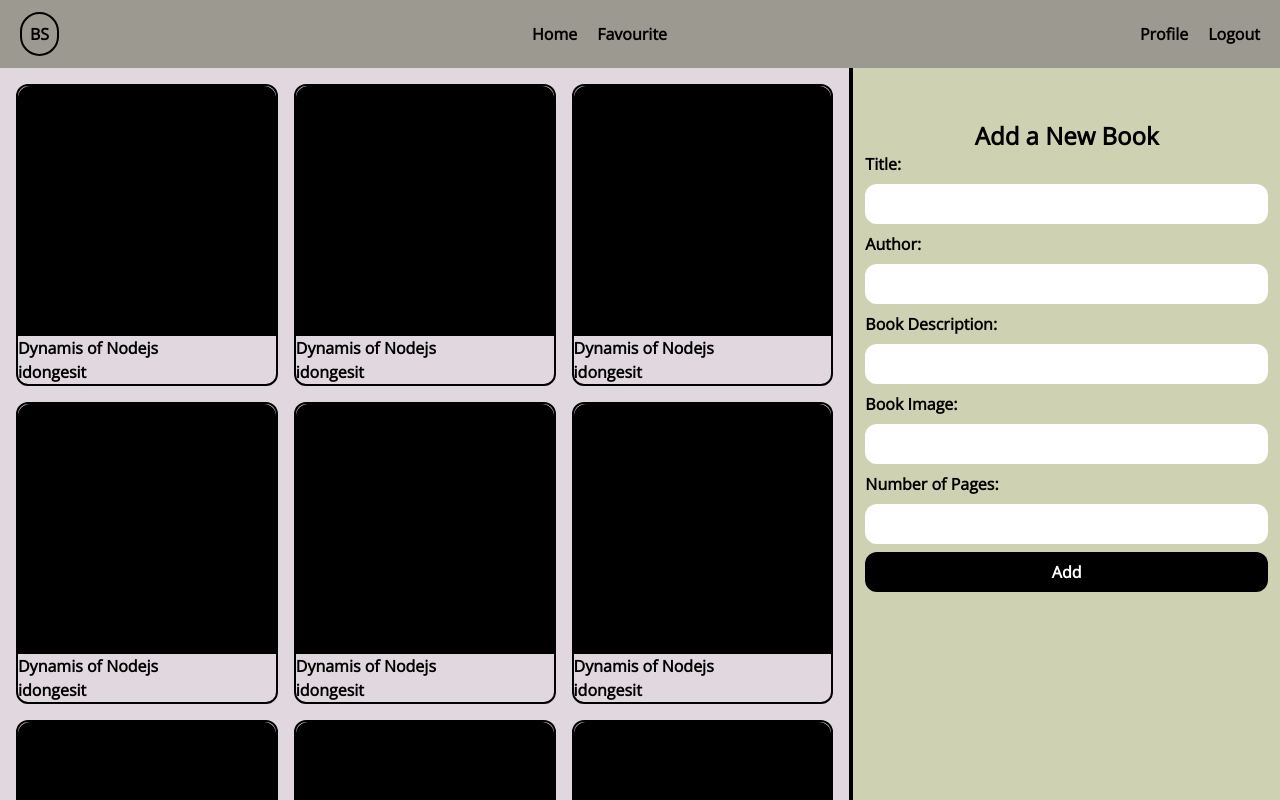
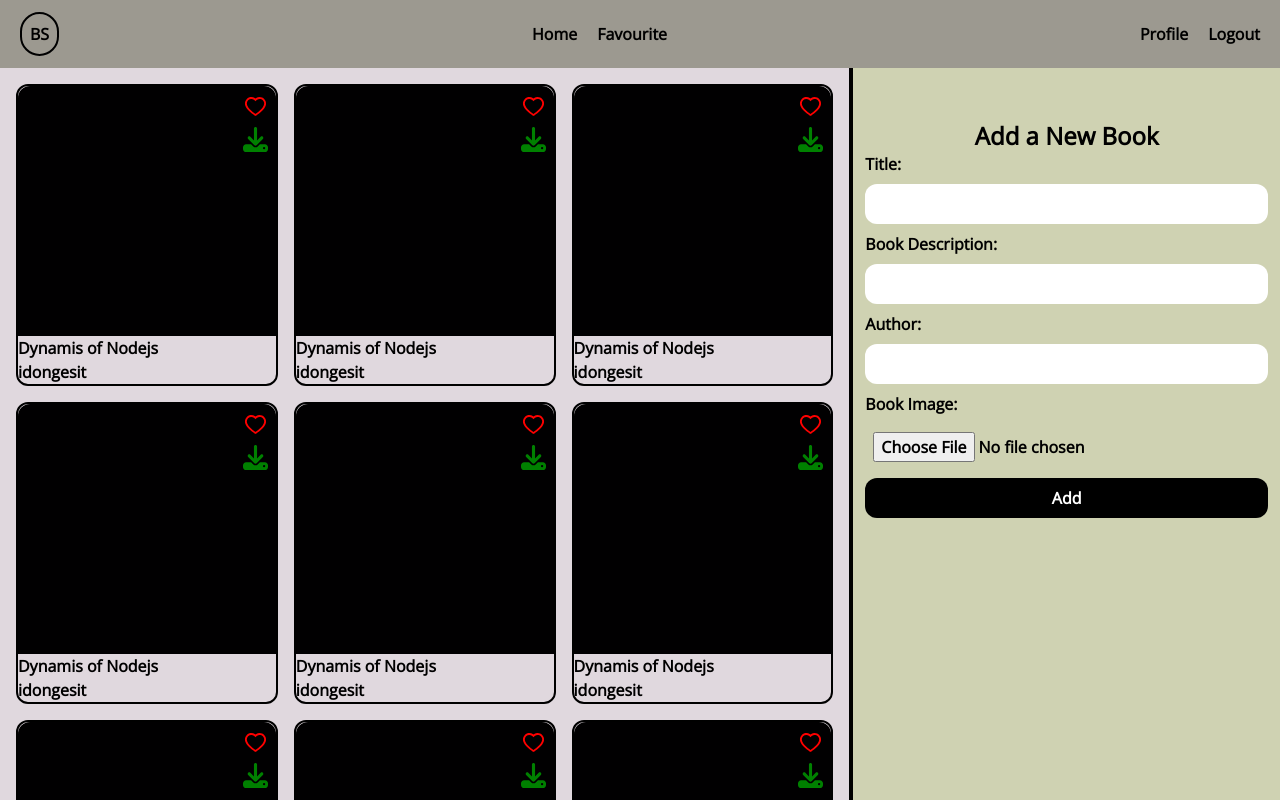
Before and after one commit to joshosim/BS, a React (Create React App) app in the folder frontend/: page / in a window 1280 px wide. Shown: the top 800 px of the page. Built offline with nearby package versions, Linux system fonts and the light colour scheme.

Commit message:
Update on the frontend features -3a

```diff
--- a/frontend/package.json
+++ b/frontend/package.json
@@ -8,7 +8,7 @@
     "@testing-library/user-event": "^13.5.0",
     "react": "^18.2.0",
     "react-dom": "^18.2.0",
-    "react-icon": "^1.0.0",
+    "react-icons": "^5.0.1",
     "react-router-dom": "^6.21.3",
     "react-scripts": "5.0.1",
     "tailwindcss": "^3.4.1",
--- a/frontend/src/App.js
+++ b/frontend/src/App.js
@@ -9,7 +9,8 @@ import Favourite from "./pages/Favourite";
 
 function App() {
   return (
-    <div>
+    <div className="h-screen">
+      <div className="">
         <BrowserRouter>
           <NavBar />
           <Routes>
@@ -22,6 +23,7 @@ function App() {
           </Routes>
         </BrowserRouter>
       </div>
+    </div>
   );
 }
 
--- a/frontend/src/components/AddNewBook.js
+++ b/frontend/src/components/AddNewBook.js
@@ -1,55 +1,49 @@
 import React, { useState } from "react";
 
 const AddNewBook = () => {
-  const [email, setEmail] = useState("");
-  const [password, setPassword] = useState("");
+  const [bookTitle, setBookTitle] = useState("");
+  const [bookDescription, setBookDescription] = useState("");
+  const [author, setAuthor] = useState("");
+  const [image, setImage] = useState(null);
 
   return (
     <div className="bg-[#CFD2B2]">
       <form className="mx-auto rounded-2xl my-10  p-3 font-bold">
         <h1 className="text-center text-2xl">Add a New Book</h1>
-        <label htmlFor="email">Title:</label>
+        <label htmlFor="title">Title:</label>
         <input
-          type="email"
-          value={email}
+          type="text"
+          value={bookTitle}
           onChange={(e) => {
-            setEmail(e.target.value);
+            setBookTitle(e.target.value);
           }}
           className="px-2 py-2 rounded-xl my-2"
         />
-        <label htmlFor="password">Author:</label>
+
+        <label htmlFor="bookDescription">Book Description:</label>
         <input
-          type="password"
-          value={password}
+          type="text"
+          value={bookDescription}
           onChange={(e) => {
-            setPassword(e.target.value);
+            setBookDescription(e.target.value);
           }}
           className="px-2 py-2 rounded-xl my-2"
         />
-        <label htmlFor="password">Book Description:</label>
+        <label htmlFor="author">Author:</label>
         <input
-          type="password"
-          value={password}
+          type="text"
+          value={author}
           onChange={(e) => {
-            setPassword(e.target.value);
+            setAuthor(e.target.value);
           }}
           className="px-2 py-2 rounded-xl my-2"
         />
-        <label htmlFor="password">Book Image:</label>
+        <label htmlFor="bookImage">Book Image:</label>
         <input
-          type="password"
-          value={password}
+          type="file"
+          value={image}
           onChange={(e) => {
-            setPassword(e.target.value);
-          }}
-          className="px-2 py-2 rounded-xl my-2"
-        />
-        <label htmlFor="password">Number of Pages:</label>
-        <input
-          type="password"
-          value={password}
-          onChange={(e) => {
-            setPassword(e.target.value);
+            setImage(e.target.value);
           }}
           className="px-2 py-2 rounded-xl my-2"
         />
--- a/frontend/src/pages/Home.js
+++ b/frontend/src/pages/Home.js
@@ -1,22 +1,51 @@
-import React from "react";
+import React, { useState } from "react";
 import AddNewBook from "../components/AddNewBook";
 import { data } from "../fake-data.js/data";
+import { AiFillHeart, AiOutlineHeart } from "react-icons/ai";
+import { FaDownload } from "react-icons/fa6";
 
 const Home = () => {
+  const [heart, setHeart] = useState(false);
+  const handleChange = () => {
+    setHeart(!heart);
+  };
   return (
-    <div className="font-bold grid grid-cols-3 ">
-      <div className="grid grid-cols-3 gap-4 p-4 col-span-2 border-r-4 border-r-black h-screen">
+    <div className="font-bold grid grid-cols-3">
+      <div className="grid grid-cols-3 gap-4 p-4 col-span-2 border-r-4 border-r-black h-screen overflow-y-auto">
         {data.map((elements) => {
           return (
-            <div className="border-2 border-black rounded-xl">
+            <div className="border-2 border-black rounded-xl relative">
               <div className="h-[250px] bg-[#010001] rounded-tl-xl rounded-tr-xl"></div>
+              <div className="flex justify-between items-center flex-col gap-2 absolute top-0 right-0 m-2">
+                {heart ? (
+                  <AiFillHeart
+                    size={25}
+                    color="red"
+                    className="cursor-pointer"
+                    onClick={handleChange}
+                  />
+                ) : (
+                  <AiOutlineHeart
+                    size={25}
+                    color="red"
+                    className="cursor-pointer"
+                    onClick={handleChange}
+                  />
+                )}
+                <FaDownload
+                  size={25}
+                  color="green"
+                  className="cursor-pointer"
+                  title="Download"
+                />
+              </div>
               <h1>{elements.name}</h1>
               <p>{elements.author}</p>
             </div>
           );
         })}
       </div>
-      <AddNewBook className="col-span-1" />
+      <AddNewBook className="col-span-1 h-screen overflow-y-auto" />
     </div>
   );
 };
--- a/frontend/src/pages/Login.js
+++ b/frontend/src/pages/Login.js
@@ -32,8 +32,9 @@ const Login = () => {
       <span>
         Don't have an account{" "}
         <Link to="/signup" className=" font-light underline">
-          Signup?
+          Signup
         </Link>
+        ?
       </span>
     </form>
   );
--- a/frontend/src/pages/Profile.js
+++ b/frontend/src/pages/Profile.js
@@ -1,7 +1,96 @@
-import React from "react";
+import React, { useState } from "react";
+import { FaEdit } from "react-icons/fa";
+import Pic from "../images/engrude-removebg-preview.png";
 
 const Profile = () => {
-  return <div className="font-bold">Profile</div>;
+  //to handle the editing of profile of the user
+  const [name, setName] = useState("");
+  const [age, setAge] = useState();
+  const [phone, setPhone] = useState("");
+  const [image, setImage] = useState(null);
+  const [update, setUpdate] = useState(true);
+  const handleEdit = () => {
+    setUpdate(false);
+  };
+
+  return (
+    <div className="font-bold h-screen relative">
+      <div className="h-[50%] bg-[#ED4D6E]"></div>
+      <div className="h-[50%] bg-[#E0D8DE]"></div>
+      <div className="absolute top-[17.5%] left-[17.5%] rounded-3xl bg-[#E0D8DE] shadow-black shadow-md h-[65vh] w-[65vw] grid place-content-center text-center ">
+        {update && (
+          <div>
+            <img
+              src={Pic}
+              alt="none"
+              className="h-[200px] w-[200px] rounded-full bg-white"
+            />
+            <FaEdit
+              size={30}
+              className="absolute top-0 right-0 m-5 cursor-pointer"
+              onClick={handleEdit}
+            />
+            <h1 className="text-3xl my-2">Osim Uka Okpan</h1>
+            <h2 className="text-2xl my-2 font-light">
+              25 <span>years</span>
+            </h2>
+            <h3 className="text-xl my-2 font-light">+2347066530998</h3>
+          </div>
+        )}
+        {!update && (
+          <div className="text-start">
+            <form action="">
+              <h1 className="text-2xl mb-2 text-center">Update Profile</h1>
+              <label htmlFor="name">Name:</label>
+              <input
+                className="my-1 py-1 px-2 rounded-lg"
+                type="text"
+                value={name}
+                onChange={(e) => {
+                  setName(e.target.value);
+                }}
+              />
+              <label htmlFor="age">Age:</label>
+              <input
+                className="my-1 py-1 px-2 rounded-lg"
+                type="number"
+                value={age}
+                onChange={(e) => {
+                  setAge(e.target.value);
+                }}
+              />
+              <label htmlFor="phone">Phone:</label>
+              <input
+                className="my-1 py-1 px-2 rounded-lg"
+                type="text"
+                value={phone}
+                onChange={(e) => {
+                  setPhone(e.target.value);
+                }}
+              />
+              <label htmlFor="image">Image:</label>
+              <input
+                type="file"
+                className="my-1"
+                value={image}
+                onChange={(e) => {
+                  setImage(e.target.value);
+                }}
+              />
+              <button
+                onClick={() => {
+                  setUpdate(true);
+                }}
+                className="bg-black my-2 py-2 rounded-xl text-[#ED4D6E]"
+              >
+                Update
+              </button>
+            </form>
+          </div>
+        )}
+      </div>
+    </div>
+  );
 };
 
 export default Profile;
```
Also changed, not shown: frontend/src/fake-data.js/colors.js (renamed from frontend/src/images/colors.js), frontend/src/images/engrude-removebg-preview.png (added), 1 other file (tests, documents, lock files or other folders). Lines whose indentation alone changed are shown as unchanged.
